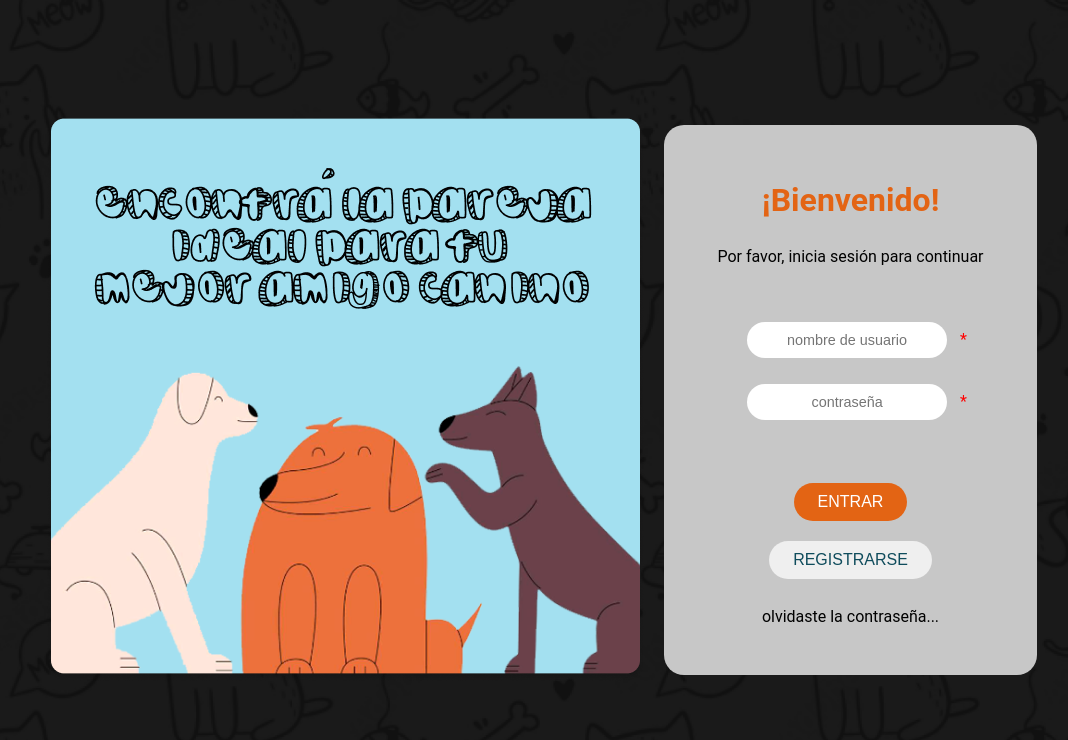
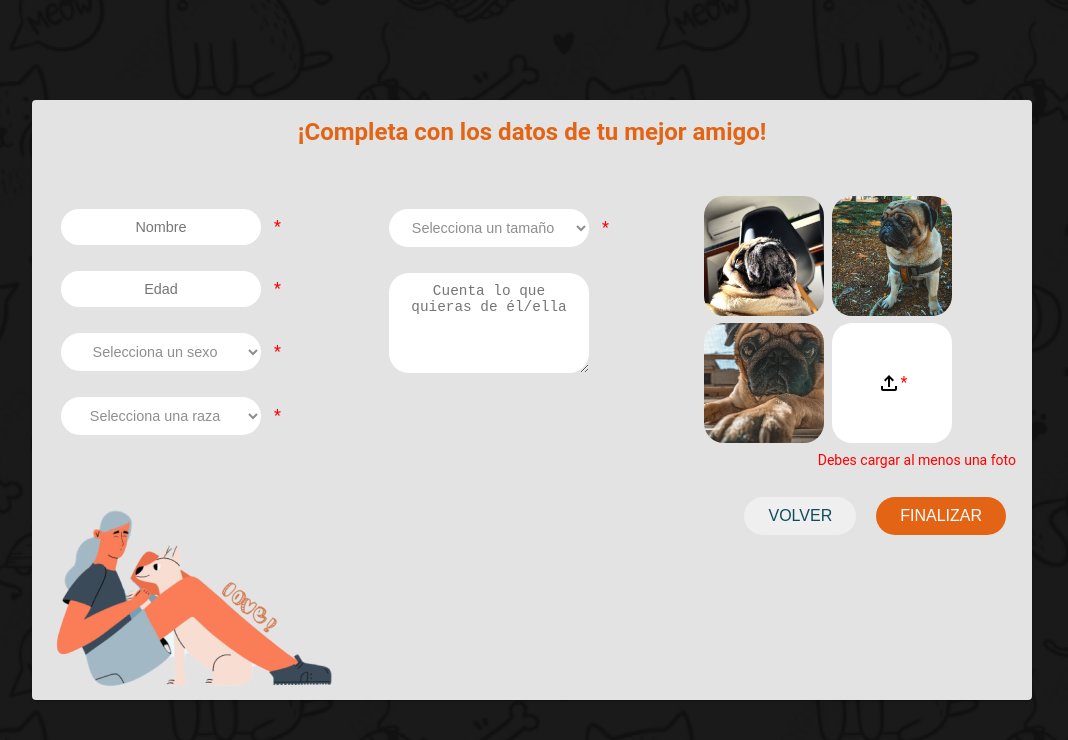
Before and after one commit to No-Country-simulation/c19-46-n-java-react, a React (Vite) app in the folder frontend/: page /pruebas in a window 1280 px wide. Shown: the top 740 px of the page, without its empty margins (108-1176 px from the left). Built offline with nearby package versions, Linux system fonts and the light colour scheme.

Commit message:
cambio de inputs, add validaciones y fixes

```diff
--- a/frontend/src/ComponentePruebas.jsx
+++ b/frontend/src/ComponentePruebas.jsx
@@ -5,8 +5,8 @@ import FormularioMascotaIndex from "./views/forms/formulario-mascota/FormularioM
 const ComponentePruebas = () => {
   return (
     <>
-      {/* <FormularioMascotaIndex /> */}
-      <LoginForm />
+      <FormularioMascotaIndex />
+      {/* <LoginForm /> */}
       {/* <RegisterForm /> */}
     </>
   );
--- a/frontend/src/shared/components/input/CargarFotosButton.jsx
+++ b/frontend/src/shared/components/input/CargarFotosButton.jsx
@@ -1,19 +1,23 @@
 import FileUploadOutlinedIcon from "@mui/icons-material/FileUploadOutlined";
 
-const CargarFotosButton = ({ handleChange, required = false }) => {
+const CargarFotosButton = ({
+  id,
+  multiple = true,
+  handleChange,
+  required = false,
+}) => {
   return (
     <>
       <input
+        id={id}
         type="file"
         accept="image/*"
-        multiple
+        multiple={multiple}
         onChange={handleChange}
-        style={{ display: "none" }}
-        id="cargar-fotos"
-        required={required}
+        style={{ visibility: "hidden", position: "absolute" }}
       />
       <label
-        htmlFor="cargar-fotos"
+        htmlFor={id}
         style={{
           width: 120,
           height: 120,
@@ -26,6 +30,7 @@ const CargarFotosButton = ({ handleChange, required = false }) => {
         }}
       >
         <FileUploadOutlinedIcon />
+        {required && <span style={{ color: "red" }}>*</span>}
       </label>
     </>
   );
--- a/frontend/src/shared/components/input/Input.css
+++ b/frontend/src/shared/components/input/Input.css
@@ -9,9 +9,21 @@
     border-radius: 56px;
     max-width: 200px;
     width: 100%;
-
 }
 
 .required-asterisk {
     color: red;
-  }
+}
+
+.textarea {
+    font-size: 14.4px;
+    color: #8F8F8F;
+    text-align: center;
+    background-color: #ffffff;
+    border: none;
+    padding: 10px 15px;
+    margin: 13px;
+    border-radius: 20px;
+    max-width: 200px;
+    width: 100%;
+}
--- a/frontend/src/shared/components/input/Input.jsx
+++ b/frontend/src/shared/components/input/Input.jsx
@@ -1,9 +1,48 @@
-import React from 'react';
-import './Input.css';
+import "./Input.css";
 
-const Input = ({ id, type = "text", placeholder, value, onChange, maxLength, required=false }) => {
+const Input = ({
+  id,
+  type = "text",
+  placeholder,
+  value,
+  onChange,
+  maxLength,
+  required = false,
+  options,
+  rows = 5,
+}) => {
   return (
-    <div className="input-container">
+    <>
+      {type === "select" && (
+        <select
+          id={id}
+          value={value}
+          onChange={onChange}
+          maxLength={maxLength}
+          className="input"
+          required={required}
+        >
+          {options &&
+            options.map((option, index) => (
+              <option key={index} value={option.value}>
+                {option.label}
+              </option>
+            ))}
+        </select>
+      )}
+      {type === "textarea" && (
+        <textarea
+          id={id}
+          placeholder={placeholder}
+          value={value}
+          onChange={onChange}
+          maxLength={maxLength}
+          className="textarea"
+          required={required}
+          rows={rows}
+        />
+      )}
+      {type === "text" && (
         <input
           id={id}
           type={type}
@@ -14,8 +53,9 @@ const Input = ({ id, type = "text", placeholder, value, onChange, maxLength, req
           className="input"
           required={required}
         />
+      )}
       {required && <span className="required-asterisk">*</span>}
-    </div>
+    </>
   );
 };
 
--- a/frontend/src/views/forms/formulario-mascota/FormularioMascotaIndex.jsx
+++ b/frontend/src/views/forms/formulario-mascota/FormularioMascotaIndex.jsx
@@ -1,20 +1,105 @@
-import {
-  Button,
-  Card,
-  CardContent,
-  FormControl,
-  Grid,
-  InputLabel,
-  MenuItem,
-  Select,
-  TextField,
-  Typography,
-} from "@mui/material";
+import { useState } from "react";
+import { Card, CardContent, Grid, Typography } from "@mui/material";
 import agregarMascota from "../../../shared/assets/agregarMascota.webp";
 import CargarFotosMascota from "./cargar-fotos/CargarFotosMascota";
+import Input from "../../../shared/components/input/Input";
+import Button from "../../../shared/components/button/Button";
 
 const FormularioMascotaIndex = () => {
-  const handleSubmit = () => {};
+  const fakeRegisterRequest = ({
+    nombre,
+    edad,
+    sexo,
+    raza,
+    tamanio,
+    descripcion,
+    fotos,
+  }) => {
+    return new Promise((resolve, reject) => {
+      setTimeout(() => {
+        if (
+          nombre &&
+          edad &&
+          sexo &&
+          raza &&
+          tamanio &&
+          descripcion &&
+          fotos.length > 0
+        ) {
+          resolve();
+        } else {
+          reject();
+        }
+      }, 1000);
+    });
+  };
+
+  const handleSubmit = async (e) => {
+    e.preventDefault();
+    if (isSubmitting) {
+      return;
+    }
+    if (!nombre || !edad || !sexo || fotos.length === 0) {
+      setError("Información requerida incompleta.");
+      return;
+    }
+    setIsSubmitting(true);
+    setError("");
+    try {
+      await fakeRegisterRequest({
+        nombre,
+        edad,
+        sexo,
+        raza,
+        tamanio,
+        descripcion,
+        fotos,
+      });
+      console.log("Registro exitoso");
+      setIsSubmitting(false);
+    } catch (err) {
+      setError("Error en el registro. Inténtalo de nuevo.");
+      setIsSubmitting(false);
+    }
+  };
+
+  const [isSubmitting, setIsSubmitting] = useState(false);
+  const [error, setError] = useState("");
+
+  // Datos del formulario
+  const [nombre, setNombre] = useState("");
+  const [edad, setEdad] = useState("");
+  const [sexo, setSexo] = useState("");
+  const [raza, setRaza] = useState("");
+  const razas = [
+    { value: "", label: "Selecciona una raza" },
+    { value: "Caniche", label: "Caniche" },
+    { value: "Chihuahua", label: "Chihuahua" },
+    { value: "Chow-Chow", label: "Chow-Chow" },
+    { value: "Dogo", label: "Dogo" },
+    { value: "Pitbull", label: "Pitbull" },
+  ];
+  const [tamanio, setTamanio] = useState("");
+  const tamanios = [
+    {
+      value: "",
+      label: "Selecciona un tamaño",
+    },
+    {
+      value: "Pequeño",
+      label: "Pequeño",
+    },
+    {
+      value: "Mediano",
+      label: "Mediano",
+    },
+    {
+      value: "Grande",
+      label: "Grande",
+    },
+  ];
+  const [descripcion, setDescripcion] = useState("");
+  const [fotos, setFotos] = useState([]);
 
   return (
     <>
@@ -53,103 +138,105 @@ const FormularioMascotaIndex = () => {
               </Grid>
               <Grid item xs={12}>
                 <form onSubmit={handleSubmit}>
-                  <Grid container spacing={2}>
+                  <Grid container spacing={2} mt={2}>
+                    {/* Primera columna */}
                     <Grid item xs={12} md={4}>
-                      <TextField
-                        fullWidth
-                        label="Nombre"
-                        variant="outlined"
-                        margin="normal"
+                      <Input
                         id="formulario-mascota-nombre"
+                        placeholder={"Nombre"}
+                        value={nombre}
+                        onChange={(e) => setNombre(e.target.value)}
+                        maxLength={50}
+                        required
                       />
-                      <TextField
-                        fullWidth
-                        label="Edad"
-                        variant="outlined"
-                        margin="normal"
+                      <Input
                         id="formulario-mascota-edad"
+                        placeholder={"Edad"}
+                        value={edad}
+                        onChange={(e) => setEdad(e.target.value)}
+                        maxLength={50}
+                        required
                       />
-                      <FormControl fullWidth margin="normal">
-                        <InputLabel>Sexo</InputLabel>
-                        <Select
-                          variant="outlined"
-                          label="Sexo"
-                          id="formulario-mascota-sexo"
-                          defaultValue="Macho"
-                        >
-                          <MenuItem value="Macho">Macho</MenuItem>
-                          <MenuItem value="Hembra">Hembra</MenuItem>
-                        </Select>
-                      </FormControl>
-                      <FormControl fullWidth margin="normal">
-                        <InputLabel>Raza</InputLabel>
-                        <Select
-                          variant="outlined"
-                          label="Raza"
-                          id="formulario-mascota-raza"
-                          defaultValue="Caniche"
-                        >
-                          <MenuItem value="Caniche">Caniche</MenuItem>
-                          <MenuItem value="Doberman">Doberman</MenuItem>
-                          <MenuItem value="Dálmata">Dálmata</MenuItem>
-                        </Select>
-                      </FormControl>
-                    </Grid>
-                    <Grid item xs={12} md={4}>
-                      <FormControl fullWidth margin="normal">
-                        <InputLabel>Tamaño</InputLabel>
-                        <Select
-                          variant="outlined"
-                          label="Tamaño"
-                          id="formulario-mascota-tamaño"
-                          defaultValue="Pequeño"
-                        >
-                          <MenuItem value="Pequeño">Pequeño</MenuItem>
-                          <MenuItem value="Mediano">Mediano</MenuItem>
-                          <MenuItem value="Grande">Grande</MenuItem>
-                        </Select>
-                      </FormControl>
-                      <TextField
-                        fullWidth
-                        label="Cuenta lo que quieras de él/ella"
-                        variant="outlined"
-                        margin="normal"
-                        id="formulario-mascota-descripcion"
-                        multiline
-                        rows={4}
+                      <Input
+                        id="formulario-mascota-sexo"
+                        type="select"
+                        value={sexo}
+                        options={[
+                          { value: "", label: "Selecciona un sexo" },
+                          { value: "Macho", label: "Macho" },
+                          { value: "Hembra", label: "Hembra" },
+                        ]}
+                        onChange={(e) => setSexo(e.target.value)}
+                        required
+                      />
+                      <Input
+                        id="formulario-mascota-raza"
+                        type="select"
+                        value={raza}
+                        options={razas}
+                        onChange={(e) => setRaza(e.target.value)}
+                        required
                       />
                     </Grid>
 
+                    {/* Segunda columna */}
+                    <Grid item xs={12} md={4}>
+                      <Input
+                        id="formulario-mascota-tamanio"
+                        type="select"
+                        value={tamanio}
+                        options={tamanios}
+                        onChange={(e) => setTamanio(e.target.value)}
+                        required
+                      />
+                      <Input
+                        id="formulario-mascota-descripcion"
+                        type="textarea"
+                        placeholder={"Cuenta lo que quieras de él/ella"}
+                        value={descripcion}
+                        onChange={(e) => setDescripcion(e.target.value)}
+                        maxLength={150}
+                      />
+                    </Grid>
+
+                    {/* Tercera columna */}
                     {/* Fotos de muestra e input para las fotos */}
                     <Grid item xs={12} md={4}>
-                      <CargarFotosMascota />
+                      <CargarFotosMascota setFotos={setFotos} />
+                    </Grid>
+
+                    <Grid container justifyContent="flex-end">
+                      {fotos && fotos.length > 0 ? (
+                        <div style={{ color: "green", fontSize: "14px" }}>
+                          Fotos cargadas
+                        </div>
+                      ) : (
+                        <div style={{ color: "red", fontSize: "14px" }}>
+                          Debes cargar al menos una foto
+                        </div>
+                      )}
                     </Grid>
 
                     {/* Botones volver y finalizar */}
-                    <Grid
-                      container
-                      justifyContent="flex-end"
-                      marginTop="16px"
-                      spacing={2}
-                    >
+                    <Grid container justifyContent="flex-end" marginTop="16px">
                       <Grid item>
-                        <Button
-                          variant="contained"
-                          color="secondary"
-                          type="button"
-                        >
-                          Volver
-                        </Button>
+                        <Button className="btn-secondary">VOLVER</Button>
                       </Grid>
                       <Grid item>
                         <Button
-                          variant="contained"
-                          color="primary"
+                          id="formulario-mascota-submit"
                           type="submit"
+                          className="btn-primary"
+                          disabled={isSubmitting}
                         >
-                          Finalizar
+                          {isSubmitting ? "Enviando..." : "FINALIZAR"}
                         </Button>
                       </Grid>
+                    </Grid>
+
+                    {/* Mensaje de error */}
+                    <Grid container justifyContent="flex-end">
+                      {error && <div style={{ color: "red" }}>{error}</div>}
                     </Grid>
                   </Grid>
                 </form>
--- a/frontend/src/views/forms/formulario-mascota/cargar-fotos/CargarFotosMascota.jsx
+++ b/frontend/src/views/forms/formulario-mascota/cargar-fotos/CargarFotosMascota.jsx
@@ -4,12 +4,19 @@ import muestra2 from "../../../../shared/assets/muestra2.webp";
 import muestra3 from "../../../../shared/assets/muestra3.webp";
 import CargarFotosButton from "../../../../shared/components/input/CargarFotosButton";
 
-const CargarFotosMascota = () => {
-  const handleChange = () => {};
+const CargarFotosMascota = ({ setFotos }) => {
+  const handleChange = (event) => {
+    if (event.target.files) {
+      setFotos(event.target.files);
+    }
+  };
 
   return (
     <>
       <Grid container justifyContent="center" alignItems="center">
+        {/* Fotos de muestra */}
+
+        {/* Primera Columna */}
         <Grid container spacing={16}>
           <Grid item xs={6} sm={3}>
             <img
@@ -35,6 +42,7 @@ const CargarFotosMascota = () => {
           </Grid>
         </Grid>
 
+        {/* Segunda Columna */}
         <Grid container spacing={16}>
           <Grid item xs={6} sm={3}>
             <img
@@ -47,8 +55,14 @@ const CargarFotosMascota = () => {
               }}
             />
           </Grid>
+
+          {/* Cargar fotos */}
           <Grid item xs={6} sm={3}>
-            <CargarFotosButton handleChange={handleChange} required={true} />
+            <CargarFotosButton
+              id="formulario-mascota-cargar-fotos"
+              handleChange={handleChange}
+              required={true}
+            />
           </Grid>
         </Grid>
       </Grid>
```
Also changed, not shown: frontend/src/shared/components/button/Button.jsx (+3 -6 lines). Lines whose indentation alone changed are shown as unchanged.
